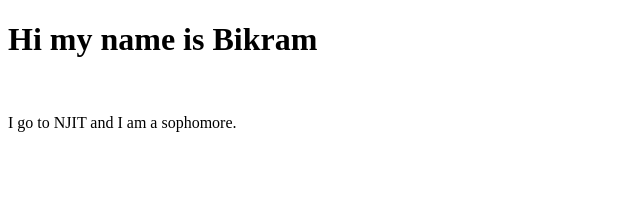
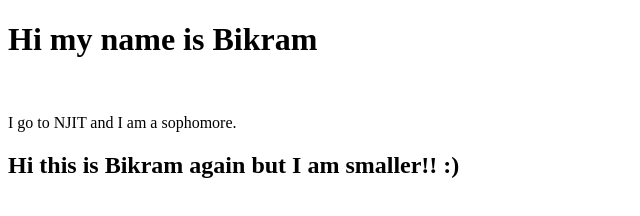
Before and after one commit to bikramsandhu/10HtmlElements, a plain HTML site: page index.html in a window 1280 px wide. Shown: the whole page, without its empty margins (0-640 px from the left). Drawn offline with Linux system fonts and the light colour scheme.

Commit message:
added second header

```diff
--- a/index.html
+++ b/index.html
@@ -4,4 +4,5 @@
 	<p>
 	I go to NJIT and I am a sophomore.
 	</p>
+<h2>Hi this is Bikram again but I am smaller!! :)</h1><br>
 </html>
```
